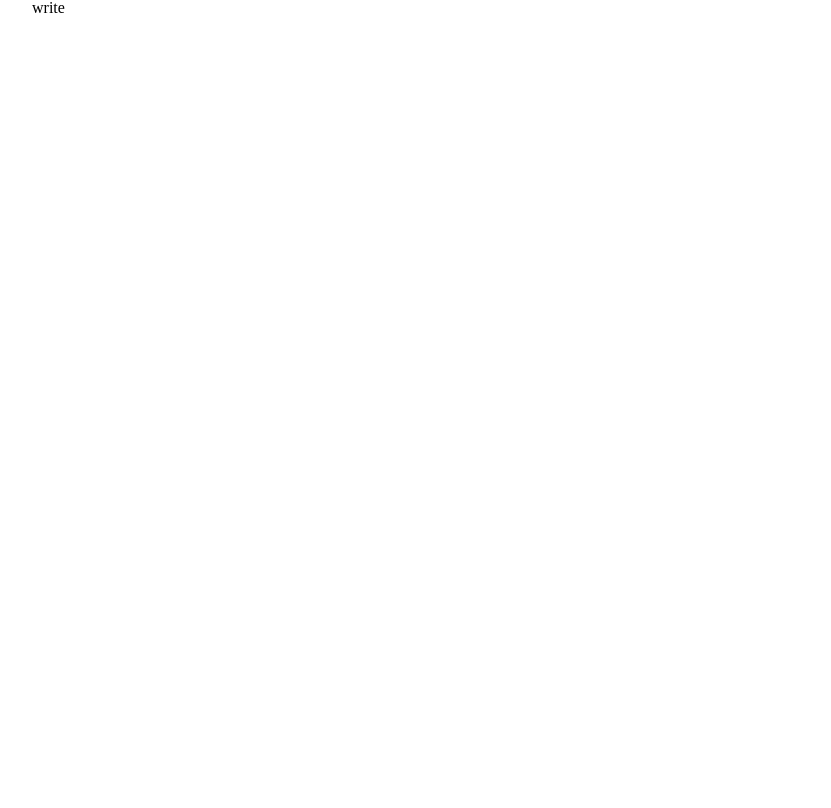
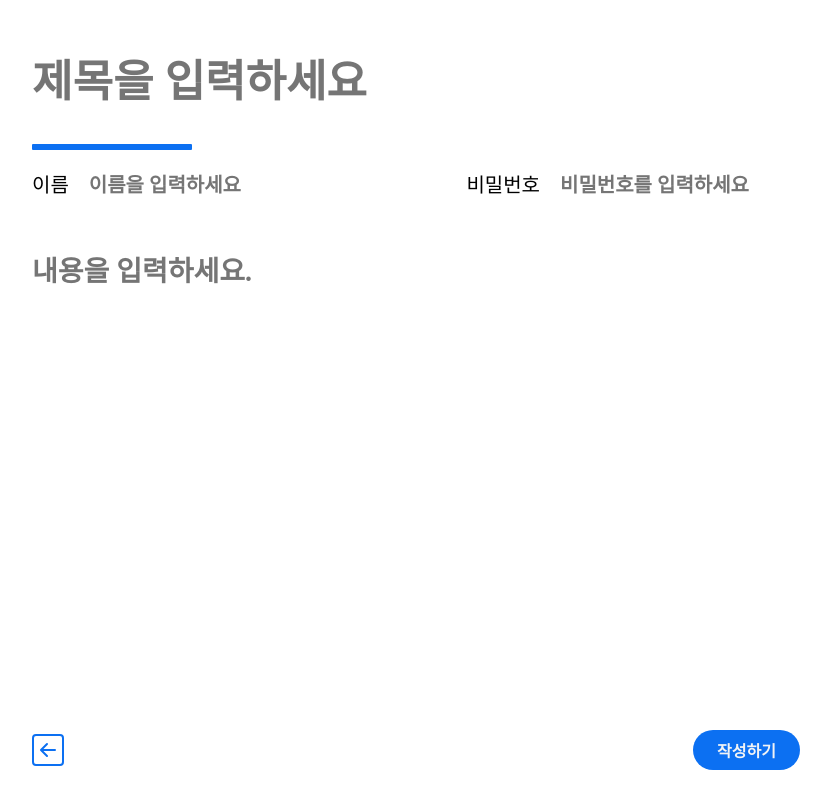
Before and after one commit to daydreamplace/blog-next.js, a Next.js app: page /write in a window 1280 px wide. Shown: the top 808 px of the page, without its empty margins (224-1055 px from the left). Built offline with nearby package versions, Linux system fonts and the light colour scheme; a web font is replaced by a local one.

Commit message:
feature: write page

```diff
--- /dev/null
+++ b/src/components/WritePost/Content.tsx
@@ -0,0 +1,21 @@
+import styled from '@emotion/styled';
+
+const Content = () => {
+  return <Container placeholder='내용을 입력하세요.' />;
+};
+
+const Container = styled.textarea`
+  display: block;
+  width: 100%;
+  height: 70vh;
+  padding: 30px 0;
+  outline: none;
+  border: none;
+  color: #212529;
+  font-weight: 700;
+  font-size: 1.75rem;
+  line-height: 1.5;
+  resize: none;
+`;
+
+export default Content;
--- /dev/null
+++ b/src/components/WritePost/Footer.tsx
@@ -0,0 +1,40 @@
+import styled from '@emotion/styled';
+import { BsArrowLeftSquare } from 'react-icons/bs';
+import Button from '../Button';
+
+const Footer = () => {
+  return (
+    <Container>
+      <div className='default-width wrapper'>
+        <BsArrowLeftSquare />
+        <Button text='작성하기' />
+      </div>
+    </Container>
+  );
+};
+
+const Container = styled.div`
+  position: fixed;
+  bottom: 0;
+  padding: 30px 0;
+
+  .wrapper {
+    display: flex;
+    flex-direction: row;
+    justify-content: space-between;
+    width: 768px;
+
+    svg {
+      margin-top: 4px;
+      color: ${props => props.theme.colors.main};
+      font-size: 2rem;
+    }
+
+    button:hover,
+    svg:hover {
+      opacity: 0.7;
+    }
+  }
+`;
+
+export default Footer;
--- /dev/null
+++ b/src/components/WritePost/Info.tsx
@@ -0,0 +1,50 @@
+import styled from '@emotion/styled';
+
+const Info = () => {
+  return (
+    <Container>
+      <div className='interval'>
+        <label>이름</label>
+        <input placeholder='이름을 입력하세요' />
+      </div>
+      <div className='interval'>
+        <label>비밀번호</label>
+        <input type='password' placeholder='비밀번호를 입력하세요' />
+      </div>
+    </Container>
+  );
+};
+
+const Container = styled.div`
+  display: flex;
+  flex-direction: row;
+  justify-content: space-between;
+  margin: 20px 0;
+
+  .interval {
+    font-size: 1.25rem;
+
+    label + input {
+      margin-left: 20px;
+    }
+
+    input {
+      width: 15rem;
+      height: 30px;
+      padding: 0px;
+      outline: none;
+      border: none;
+      border-bottom: 1px solid transparent;
+      color: #212529;
+      font-size: inherit;
+      font-weight: 700;
+    }
+
+    input:hover,
+    input:focus {
+      border-bottom: 1px solid ${props => props.theme.colors.main};
+    }
+  }
+`;
+
+export default Info;
--- /dev/null
+++ b/src/components/WritePost/Title.tsx
@@ -0,0 +1,29 @@
+import styled from '@emotion/styled';
+
+const Title = () => {
+  return (
+    <Container>
+      <textarea placeholder='제목을 입력하세요' />
+    </Container>
+  );
+};
+
+const Container = styled.div`
+  margin-top: 50px;
+
+  textarea {
+    display: block;
+    width: 100%;
+    height: 70px;
+    padding: 0px;
+    outline: none;
+    border: none;
+    color: #212529;
+    font-weight: 700;
+    font-size: 2.75rem;
+    line-height: 1.5;
+    resize: none;
+  }
+`;
+
+export default Title;
--- /dev/null
+++ b/src/components/WritePost/index.tsx
@@ -0,0 +1,30 @@
+import styled from '@emotion/styled';
+import Title from './Title';
+import Info from './Info';
+import Content from './Content';
+import Footer from './Footer';
+
+const WritePost = () => {
+  return (
+    <Container>
+      <Title />
+      <Border />
+      <Info />
+      <Content />
+      <Footer />
+    </Container>
+  );
+};
+
+const Container = styled.div``;
+
+const Border = styled.div`
+  background: ${props => props.theme.colors.main};
+  height: 6px;
+  width: 10rem;
+  margin-top: 1.5rem;
+  margin-bottom: 1rem;
+  border-radius: 1px;
+`;
+
+export default WritePost;
--- a/src/pages/write.tsx
+++ b/src/pages/write.tsx
@@ -1,5 +1,17 @@
+import styled from '@emotion/styled';
+import WritePost from '@/components/WritePost';
+
 const write = () => {
-  return <div>write</div>;
+  return (
+    <Container>
+      <WritePost />
+    </Container>
+  );
 };
 
+const Container = styled.div`
+  width: 100%;
+  height: 100%;
+`;
+
 export default write;
--- a/src/styles/GlobalStyle.ts
+++ b/src/styles/GlobalStyle.ts
@@ -27,7 +27,7 @@ const GlobalStyle = createGlobalStyle`
         background: none;
         font-family: 'NEXON Lv2 Gothic';
     }
-    textarea{
+    input, textarea{
         font-family: 'NEXON Lv2 Gothic';
     }
 
```
